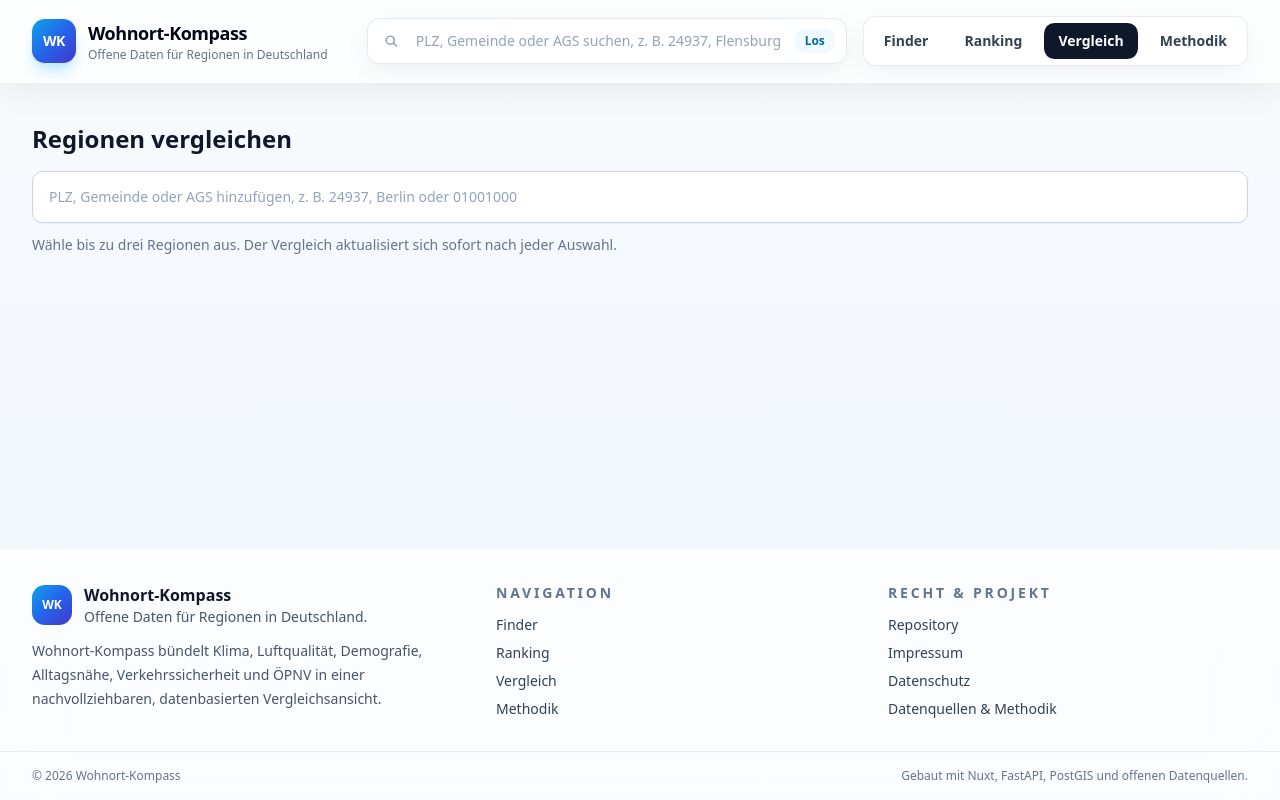
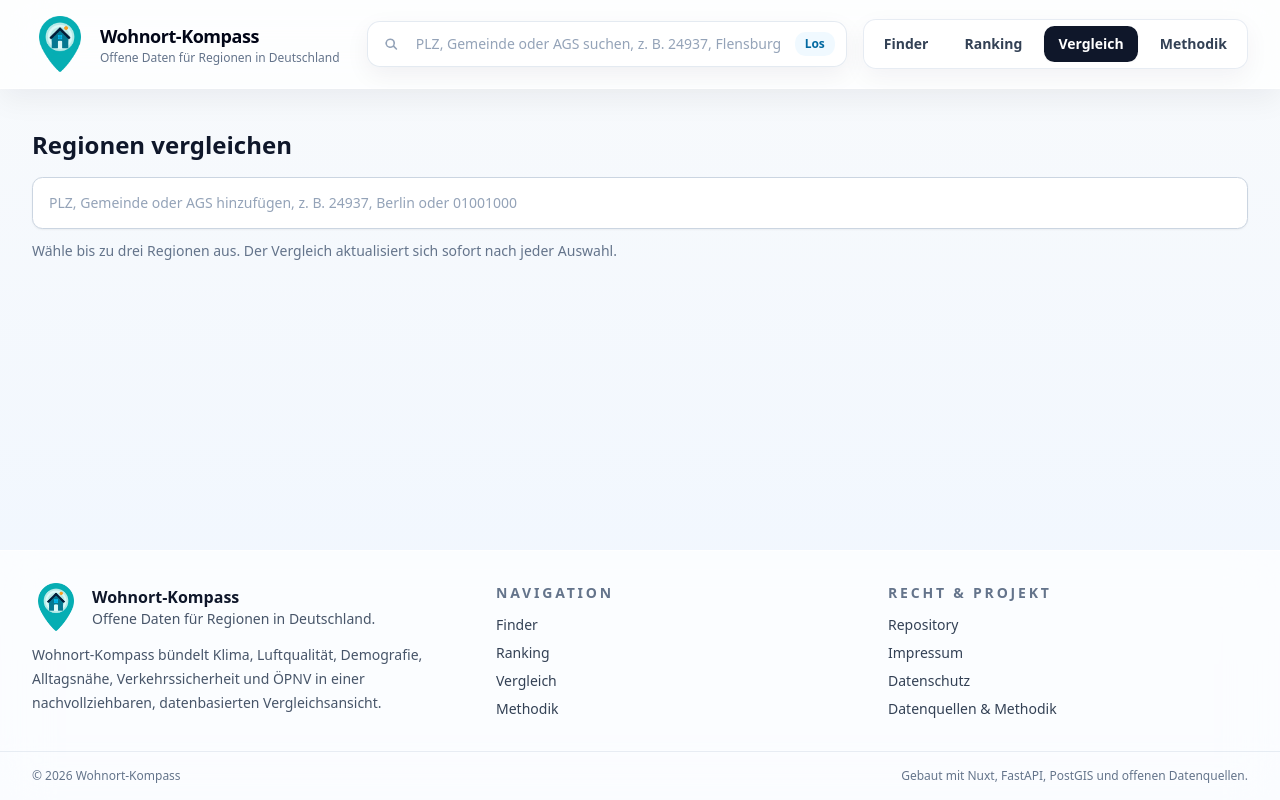
Before and after one commit to oklabflensburg/open-living-map, a Nuxt app in the folder frontend/: page /compare in a window 1280 px wide. Built offline with nearby package versions, Linux system fonts and the light colour scheme.

Commit message:
add logo to ui and update loading indicator

```diff
--- a/frontend/app.vue
+++ b/frontend/app.vue
@@ -6,9 +6,7 @@
       <nav class="mx-auto flex max-w-7xl flex-col gap-4 px-4 py-4 sm:px-6 lg:flex-row lg:items-center lg:justify-between lg:px-8">
         <div class="flex items-center justify-between gap-4">
           <NuxtLink to="/" class="group inline-flex items-center gap-3">
-            <span class="flex h-11 w-11 items-center justify-center rounded-2xl bg-gradient-to-br from-sky-500 via-blue-600 to-indigo-700 text-sm font-black tracking-tight text-white shadow-lg shadow-sky-200">
-              WK
-            </span>
+            <AppLogo class="h-14 w-14" />
             <span>
               <span class="block text-lg font-black tracking-tight text-slate-950 transition group-hover:text-sky-700">Wohnort-Kompass</span>
               <span class="block text-xs font-medium text-slate-500">Offene Daten für Regionen in Deutschland</span>
@@ -123,7 +121,7 @@
       <div class="mx-auto grid max-w-7xl gap-8 px-4 py-8 sm:px-6 md:grid-cols-[1.2fr_1fr_1fr] lg:px-8">
         <div class="space-y-3">
           <div class="flex items-center gap-3">
-            <span class="flex h-10 w-10 items-center justify-center rounded-2xl bg-gradient-to-br from-sky-500 via-blue-600 to-indigo-700 text-xs font-black text-white">WK</span>
+            <AppLogo class="h-12 w-12" />
             <div>
               <p class="font-semibold text-slate-900">{{ siteName }}</p>
               <p class="text-sm text-slate-600">Offene Daten für Regionen in Deutschland.</p>
@@ -333,10 +331,10 @@ useSeoMeta({
   description: siteDescription,
   ogSiteName: siteName,
   ogLocale: siteLocale,
-  ogImage: absoluteUrl('/og-image.png'),
-  ogImageSecureUrl: absoluteUrl('/og-image.png'),
+  ogImage: absoluteUrl('/logo.png'),
+  ogImageSecureUrl: absoluteUrl('/logo.png'),
   ogImageAlt: 'Wohnort-Kompass: Regionen in Deutschland mit offenen Daten vergleichen',
-  twitterImage: absoluteUrl('/og-image.png'),
+  twitterImage: absoluteUrl('/logo.png'),
   twitterImageAlt: 'Wohnort-Kompass: Regionen in Deutschland mit offenen Daten vergleichen',
   twitterCard: 'summary_large_image'
 })
--- a/frontend/components/AppLoadingOverlay.vue
+++ b/frontend/components/AppLoadingOverlay.vue
@@ -13,11 +13,14 @@
       aria-live="polite"
       aria-busy="true"
     >
-      <div class="flex items-center gap-3 rounded-2xl border border-white/70 bg-white/92 px-5 py-4 shadow-[0_24px_80px_rgba(15,23,42,0.18)] ring-1 ring-slate-200/70">
-        <span class="h-5 w-5 animate-spin rounded-full border-2 border-sky-200 border-t-sky-600" />
+      <div class="flex items-center gap-4 rounded-2xl border border-white/70 bg-white/92 px-5 py-4 shadow-[0_24px_80px_rgba(15,23,42,0.18)] ring-1 ring-slate-200/70">
+        <AppLogo class="h-14 w-14" />
         <div>
           <p class="text-sm font-semibold text-slate-900">Daten werden geladen</p>
-          <p class="text-xs text-slate-500">Einen Moment bitte.</p>
+          <div class="mt-1 flex items-center gap-2 text-xs text-slate-500">
+            <span class="h-4 w-4 animate-spin rounded-full border-2 border-sky-200 border-t-sky-600" />
+            <span>Einen Moment bitte.</span>
+          </div>
         </div>
       </div>
     </div>
--- /dev/null
+++ b/frontend/components/AppLogo.vue
@@ -0,0 +1,7 @@
+<template>
+  <img
+    src="/logo.webp"
+    alt="Wohnort-Kompass Logo"
+    class="object-contain"
+  >
+</template>
```
Also changed, not shown: frontend/public/logo.webp (added).
